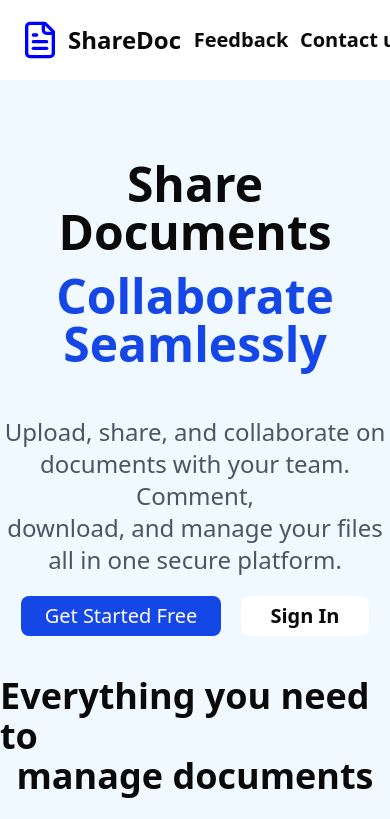
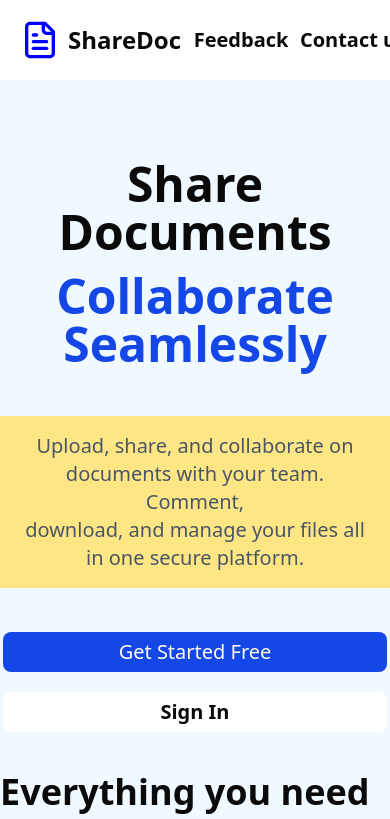
Before and after one commit to Pallab-Ghosh/File_Sharing_Applicationa, a Next.js app in the folder Frontend/my-app/: page / in a window 390 px wide. Shown: the top 819 px of the page. Built offline with nearby package versions, Linux system fonts and the light colour scheme.

Commit message:
Update more CSS of <Content/>

```diff
--- a/Frontend/my-app/app/components/Content.jsx
+++ b/Frontend/my-app/app/components/Content.jsx
@@ -8,17 +8,17 @@ const Content = () => {
          <div className='flex flex-col justify-center gap-4 mt-20 sm:mt-36 '>
             <p className='text-5xl sm:text-7xl text-center font-bold'>Share Documents</p>
             <p className='text-5xl sm:text-7xl text-center text-blue-700  font-bold'>Collaborate Seamlessly</p>
-            <div className='mt-8 flex flex-col '>
-               <p className='text-2xl text-center text-gray-600'> Upload, share, and collaborate on documents with your team. Comment,</p>
-               <p className='text-2xl text-center  text-gray-600'>download, and manage your files all in one secure platform.</p>
+            <div className='mt-8 flex flex-col p-4 bg-amber-200 mb-6'>
+               <p className='text-xl text-center text-gray-600'> Upload, share, and collaborate on documents with your team. Comment,<br/>
+             download, and manage your files all in one secure platform.</p>
             </div>
          </div>
-         <div className='mt-5 sm:mt-12 flex justify-between gap-5 '>
+         <div className='mt-5 sm:mt-12 flex sm:justify-between gap-5 flex-col sm:flex-row'>
             <Link href={'/SignUp'}>
-               <div className='bg-blue-700 flex text-amber-50 w-50 sm:w-56 sm:text-2xl sm:h-14 justify-center h-10 items-center text-xl rounded-md hover:bg-blue-500'> Get Started Free</div>
+               <div className='bg-blue-700 flex text-amber-50 w-96 sm:w-56 sm:text-2xl sm:h-14 justify-center h-10 items-center text-xl rounded-md hover:bg-blue-500'> Get Started Free</div>
             </Link>
             <Link href={'/SignIn'}>
-               <div className='bg-white hover:bg-blue-100  sm:w-56 sm:h-14 sm:text-2xl  flex text-shadow-black font-se w-32 justify-center h-10 items-center text-xl rounded-md font-semibold'> Sign In</div>
+               <div className='bg-white hover:bg-blue-100  sm:w-56 sm:h-14 sm:text-2xl  flex text-shadow-black font-se w-full justify-center h-10 items-center text-xl rounded-md font-semibold'> Sign In</div>
             </Link>
          </div>
          <div>
```
